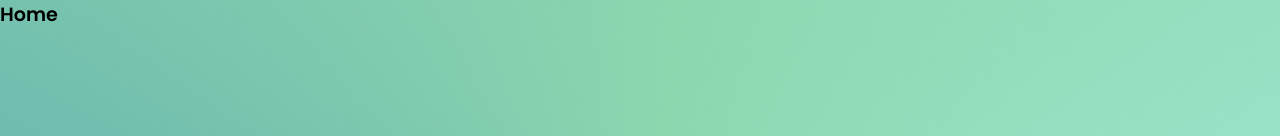
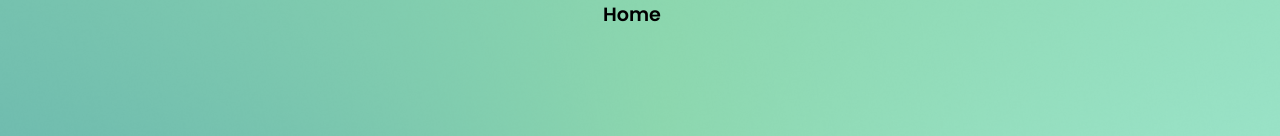
Before and after one commit to AleFin95/QuizWiz-Client, a React (Vite) app in the folder QuizWiz/: page /learn in a window 1280 px wide. Shown: the top 136 px of the page. Built offline with nearby package versions, Linux system fonts and the light colour scheme.

Commit message:
fixed nav bar

```diff
--- a/QuizWiz/src/assets/app.css
+++ b/QuizWiz/src/assets/app.css
@@ -188,8 +188,13 @@ a {
 }
 
 nav {
-  background: transparent; /* Remove quotes */
-  position: absolute; /* Remove quotes */
+  display: flex;
+  justify-content: center;
+  align-items: center;
+  position: absolute;
+  width: 100%;
+  top: 0;
+  left: 0;
 }
 
 
```
